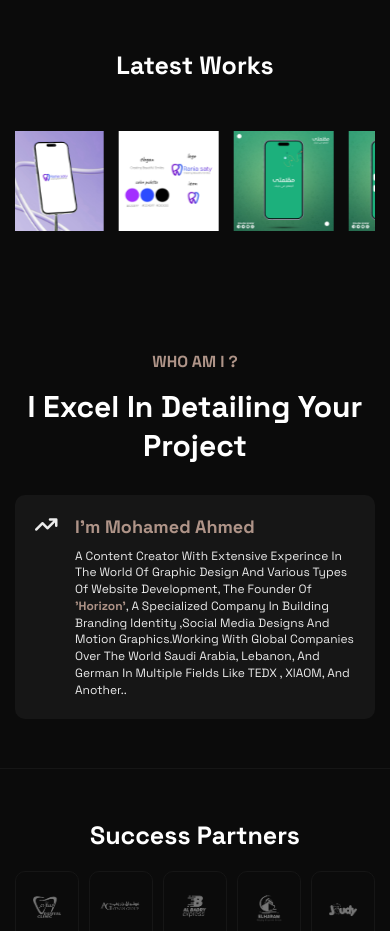
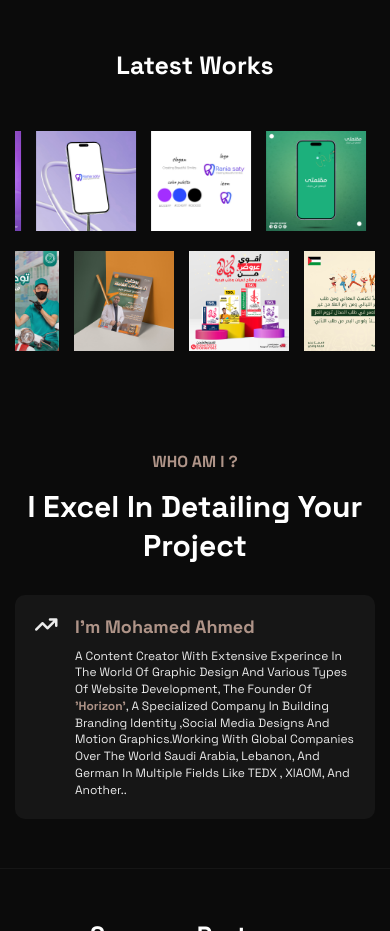
Before and after one commit to osama78s/Mohammed_Ahemd, a plain HTML site: page index.html in a window 390 px wide. Shown: the part 2000-2931 px from the top of the page. Drawn offline with nearby package versions, Linux system fonts and the light colour scheme.

Commit message:
Add files via upload

```diff
--- a/index.html
+++ b/index.html
@@ -185,7 +185,7 @@
                     <img src="img/بروجكت سمسمه/17.jpg" alt="">
                 </div>
             </div>
-            <!-- <div class="box_images" data-direction="right">
+            <div class="box_images" data-direction="right">
                 <div class="inner_scroller">
                     <img src="img/بروجكت سمسمه/18.png.jpg" alt="">
                     <img src="img/بروجكت سمسمه/19.png" alt="">
@@ -206,7 +206,7 @@
                     <img src="img/بروجكت سمسمه/بيت العز لوكيشن.png" alt="">
                     <img src="img/بروجكت سمسمه/يوتيوب.png.jpg" alt="">
                 </div>
-            </div> -->
+            </div>
         </div>
     </div>
     <!-- end latest works -->
--- a/main.js
+++ b/main.js
@@ -136,25 +136,25 @@ function addUpArrow(){
 addUpArrow();
 
 // scroll the images
-const scrollers = document.querySelectorAll('.box_images');
+// const scrollers = document.querySelectorAll('.box_images');
 
-if (!window.matchMedia("(prefers-reduced-motion: reduce)").matches){
-    addAnimation();
-}
+// if (!window.matchMedia("(prefers-reduced-motion: reduce)").matches){
+//     addAnimation();
+// }
 
-function addAnimation(){
-    scrollers.forEach((scroller) => {
-        scroller.setAttribute('data-animated', true);
+// function addAnimation(){
+//     scrollers.forEach((scroller) => {
+//         scroller.setAttribute('data-animated', true);
 
-        const scrollerInner = document.querySelector('.inner_scroller');
-        const scrollerContent = Array.from(scrollerInner.children);
-        scrollerContent.forEach(item => {
-            const duplicatedItem = item.cloneNode(true);
-            duplicatedItem.setAttribute('aria-hidden', true);
-            scrollerInner.appendChild(duplicatedItem);
-        })
-    })
-}
+//         const scrollerInner = document.querySelector('.inner_scroller');
+//         const scrollerContent = Array.from(scrollerInner.children);
+//         scrollerContent.forEach(item => {
+//             const duplicatedItem = item.cloneNode(true);
+//             duplicatedItem.setAttribute('aria-hidden', true);
+//             scrollerInner.appendChild(duplicatedItem);
+//         })
+//     })
+// }
 
 // add the overlay on the body and stop animation
 let all_innerScroller = document.querySelectorAll('.inner_scroller');
@@ -219,8 +219,10 @@ function sendEmail(){
 
 // when the page loaded
 window.addEventListener('DOMContentLoaded', () => {
-    document.querySelector('.all').style.display = 'block';
-    document.querySelector('.preload').style.display = 'none';
+    setTimeout(() => {
+        document.querySelector('.all').style.display = 'block';
+        document.querySelector('.preload').style.display = 'none';
+    }, 2000)
 
     // save the themColor in localstorage
     let getThemColor = localStorage.getItem('themColor');
--- a/style.css
+++ b/style.css
@@ -583,7 +583,7 @@ body{
     margin-top: 100px;
     margin-bottom: 50px;
 }
-.latestWorks .container .box_images[data-animated='true']{
+.latestWorks .container .box_images{
     overflow: hidden;
 }
 .latestWorks .container .box_images .inner_scroller{
@@ -591,9 +591,9 @@ body{
     flex-wrap: wrap;
     gap: 30px;
 }
-.latestWorks .container .box_images[data-animated='true'] .inner_scroller{
+.latestWorks .container .box_images .inner_scroller{
     flex-wrap: nowrap;
-    animation: scroll 80s linear infinite var(--animation-direction, forwards);
+    animation: scroll 70s linear infinite var(--animation-direction, forwards);
     animation-play-state: running;
 }
 .latestWorks .container .box_images[data-direction='right']{
@@ -871,7 +871,7 @@ body{
 }
 @keyframes scrollMobile {
     to {
-        transform: translateX(calc(-50% - 1450px));
+        transform: translateX(calc(-50% - 1350px));
     }
 }
 @keyframes scroll-top{
@@ -886,7 +886,7 @@ body{
 }
 @keyframes scrollMobile2{
     to {
-        transform: translateX(calc(-50% - 2150px));
+        transform: translateX(calc(-50% - 2200px));
     }
 }
 @keyframes scrollMobile3{
@@ -1049,9 +1049,9 @@ body{
         margin-top: 50px;
         margin-bottom: 20px;
     }
-    .latestWorks .container .box_images[data-animated='true'] .inner_scroller {
+    .latestWorks .container .box_images .inner_scroller {
         flex-wrap: nowrap;
-        animation: scrollMobile 80s linear infinite var(--animation-direction, forwards); /* New animation for mobile */
+        animation: scrollMobile 70s linear infinite var(--animation-direction, forwards); /* New animation for mobile */
         animation-play-state: running;
     }
     .latestWorks .container .box_images img{
@@ -1218,9 +1218,9 @@ body{
     .latestWorks .container .box_images img{
         width: 150px;
     }
-    .latestWorks .container .box_images[data-animated='true'] .inner_scroller {
+    .latestWorks .container .box_images .inner_scroller {
         flex-wrap: nowrap;
-        animation: scrollMobile2 80s linear infinite var(--animation-direction, forwards); /* New animation for mobile */
+        animation: scrollMobile2 70s linear infinite var(--animation-direction, forwards); /* New animation for mobile */
         animation-play-state: running;
     }
     .overlay img{
@@ -1296,9 +1296,9 @@ body{
     .all_numbers{
         gap: 20px;
     }
-    .latestWorks .container .box_images[data-animated='true'] .inner_scroller {
+    .latestWorks .container .box_images .inner_scroller {
         flex-wrap: nowrap;
-        animation: scrollMobile3 80s linear infinite var(--animation-direction, forwards); /* New animation for mobile */
+        animation: scrollMobile3 70s linear infinite var(--animation-direction, forwards); /* New animation for mobile */
         animation-play-state: running;
     }
     .latestWorks .container .box_images img{
```
